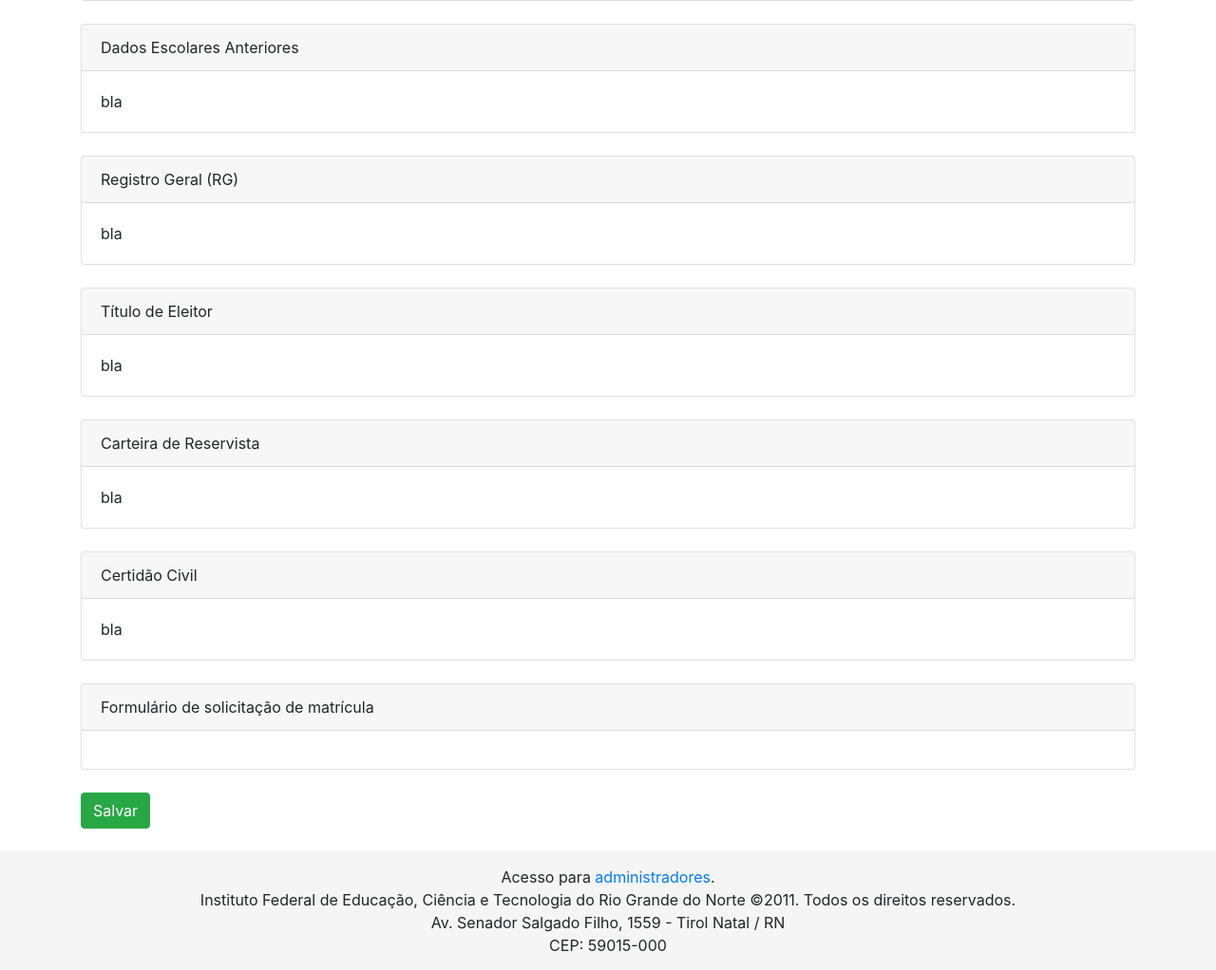
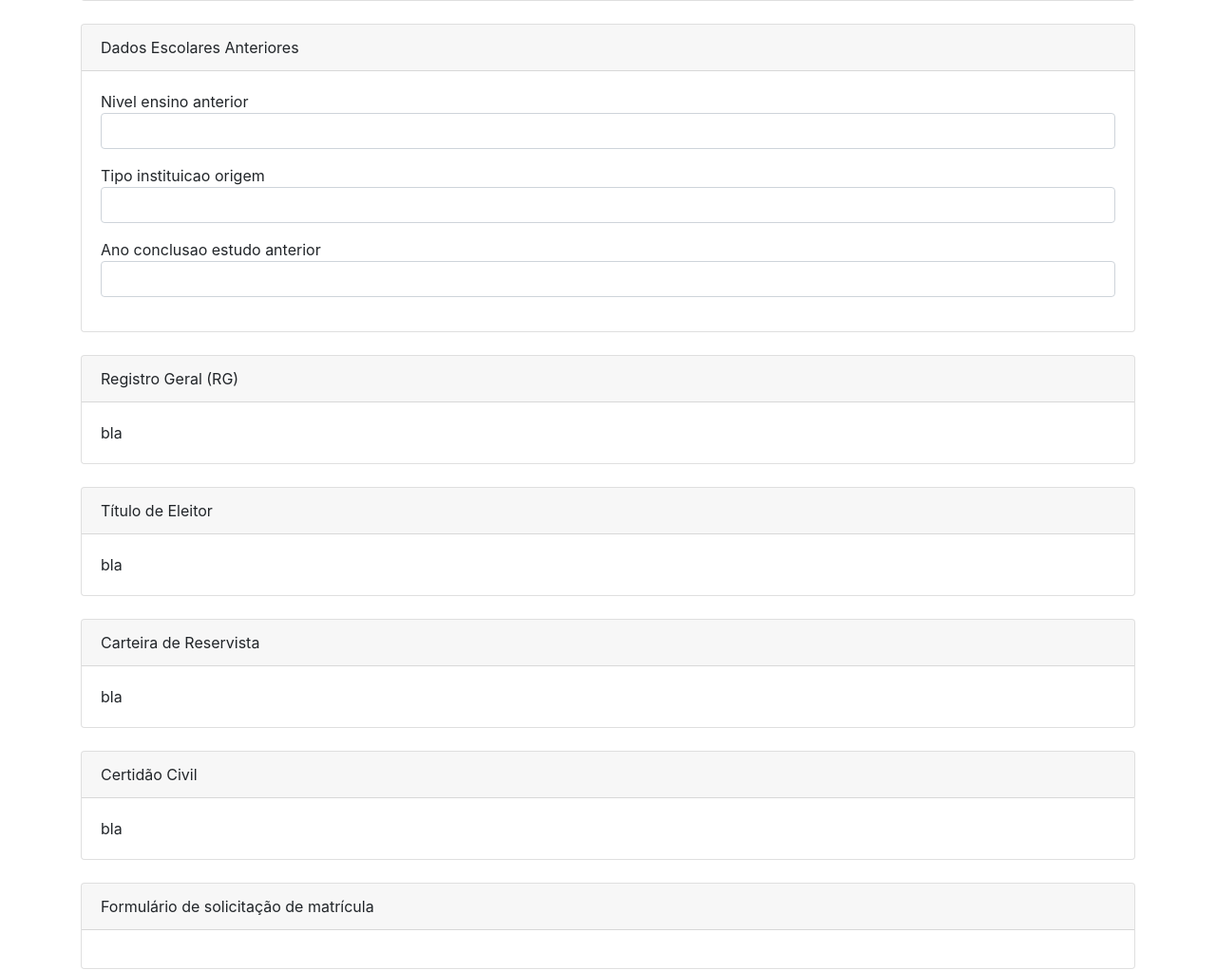
Before and after one commit to suap-ead/ege_preinscricao, a Django app: template solicitacao/templates/pre_matricula/solicitacao/formulario.html in a window 1280 px wide. Shown: the part 4588-5610 px from the top of the page at 95% size. Run offline with Django 3.2, Linux system fonts and the light colour scheme; the template is opened without the code that fills it: most values are stand-ins (such as "Sample title", 1, 10 or a date in 2020); form fields are guessed from the names that the template uses; parts of the project's set-up code (start-up, migrations or seed data) failed here and were passed over; some libraries are stand-ins or nearby versions.

Commit message:
[UPD] Sessão Dados Escolares Anteriores de formulário de solicitação definida.

```diff
--- a/solicitacao/templates/pre_matricula/solicitacao/formulario.html
+++ b/solicitacao/templates/pre_matricula/solicitacao/formulario.html
@@ -258,7 +258,21 @@
         <div class="card">
           <div class="card-header">Dados Escolares Anteriores</div>
           <div class="card-body">
-              bla
+            <p class="form-group">
+              {{ form.nivel_ensino_anterior.label_tag }}
+              {{ form.nivel_ensino_anterior }}
+              <span class="helptext">{{ form.nivel_ensino_anterior.help_text }}</span>
+            </p>
+            <p class="form-group">
+              {{ form.tipo_instituicao_origem.label_tag }}
+              {{ form.tipo_instituicao_origem }}
+              <span class="helptext">{{ form.tipo_instituicao_origem.help_text }}</span>
+            </p>
+            <p class="form-group">
+              {{ form.ano_conclusao_estudo_anterior.label_tag }}
+              {{ form.ano_conclusao_estudo_anterior }}
+              <span class="helptext">{{ form.ano_conclusao_estudo_anterior.help_text }}</span>
+            </p>
           </div>
         </div>
         <br>
```
